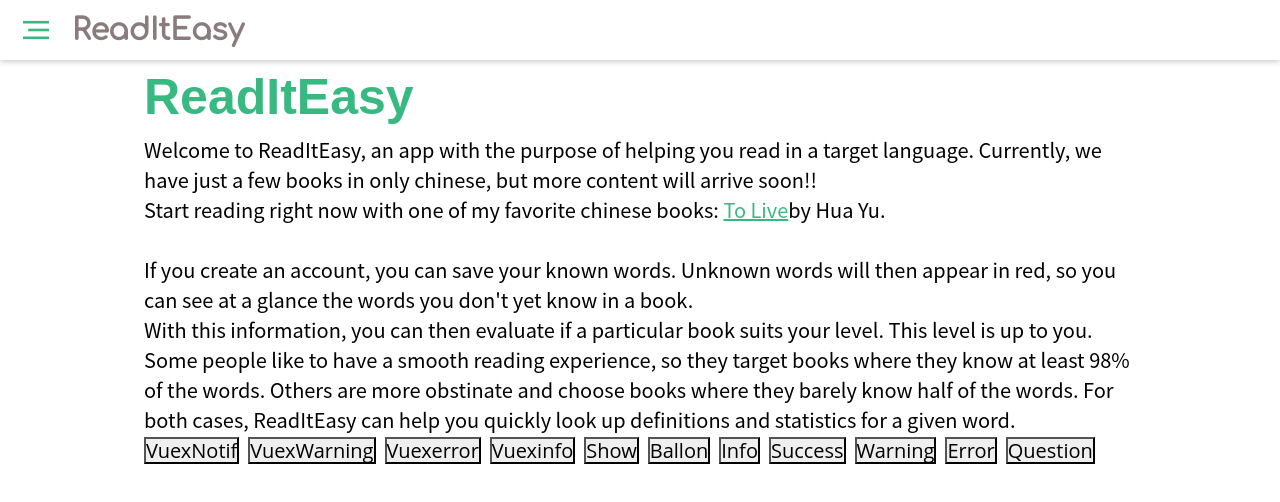
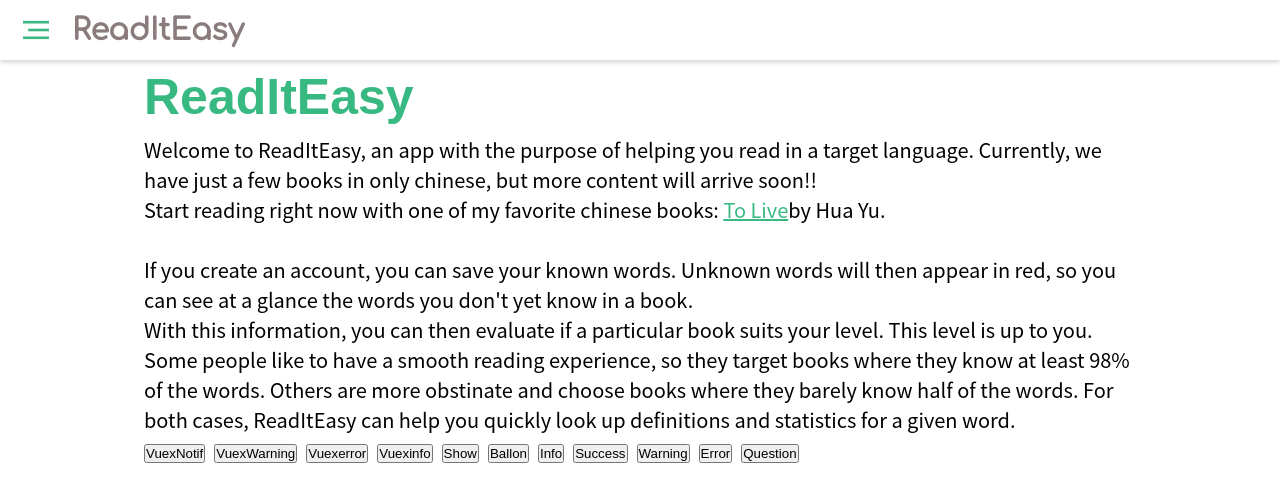
Before and after one commit to ReadItEasy/readiteasy-frontend, a Vue app: page / in a window 1280 px wide. Shown: the top 502 px of the page. Built offline with nearby package versions, Linux system fonts and the light colour scheme; a small style sheet from the web is missing; what vue-izitoast, vue-js-toggle-button, vue-mq, vue-touch would draw is missing.

Commit message:
<add> notification handmade component part 2

```diff
--- a/src/App.vue
+++ b/src/App.vue
@@ -142,32 +142,32 @@ small {
   background: linear-gradient(to right, #16c0b0, #84cf6a);
   color: #fff;
 }
-button,
-label,
-input,
-optgroup,
-select,
-textarea {
-  display: inline-flex;
-  font-family: "Open sans", sans-serif;
-  font-size: 100%;
-  line-height: 1.15;
-  margin: 0;
-}
-button,
-input {
-  overflow: visible;
-}
-button,
-select {
-  text-transform: none;
-}
-button,
-[type="button"],
-[type="reset"],
-[type="submit"] {
-  -webkit-appearance: none;
-}
+// button,
+// label,
+// input,
+// optgroup,
+// select,
+// textarea {
+//   display: inline-flex;
+//   font-family: "Open sans", sans-serif;
+//   font-size: 100%;
+//   line-height: 1.15;
+//   margin: 0;
+// }
+// button,
+// input {
+//   overflow: visible;
+// }
+// button,
+// select {
+//   text-transform: none;
+// }
+// button,
+// [type="button"],
+// [type="reset"],
+// [type="submit"] {
+//   -webkit-appearance: none;
+// }
 button::-moz-focus-inner,
 [type="button"]::-moz-focus-inner,
 [type="reset"]::-moz-focus-inner,
--- a/src/components/notifications/NotificationMessage.vue
+++ b/src/components/notifications/NotificationMessage.vue
@@ -1,21 +1,27 @@
 <template>
   <div class="capsule">
-
     <div :class="typeClass" class="notification" role="alert">
       <!-- <div :class="typeClass" class="notification alert alert-dismissible fade show" role="alert"> -->
+      <div class="notification__progress-bar" ref="bar"></div>
+      <BaseIconCustom :name="'notification-'+ notification.type" class="notification__icon" />
+      <span class="notification__title">{{ notification.title }}</span>
+      <span class="notification__message">{{ notification.message }}</span>
       <button type="button" class="notification__close" @click="removeNotification(notification)">
         <span aria-hidden="true">&times;</span>
       </button>
-    <div class="notification__progress-bar" ref="bar"></div>
-    <span class="notification__title">{{ notification.title }}</span>
-    <span class="notification__message">{{ notification.message }}</span>
     </div>
   </div>
 </template>
 
 <script>
 import { mapActions } from "vuex";
+
+import BaseIconCustom from "@/components/base/BaseIconCustom.vue";
+
 export default {
+  components: {
+    BaseIconCustom
+  },
   props: ["notification"],
   data() {
     return {
@@ -51,18 +57,19 @@ export default {
 .capsule {
   width: 100%;
 }
+
 .notification {
   position: relative;
   float: right;
   display: inline-flex;
+  align-items: center;
   clear: both;
-  text-align: right;
+  // text-align: right;
   width: auto;
-  // display: flex;
   font-size: 14px;
   font-family: "Lato", Tahoma, Arial;
   margin-bottom: 10px;
-  padding: 15px 30px 15px 15px;
+  padding: 15px 0 15px 15px;
   border-radius: 3px;
   box-shadow: inset 0 -10px 20px -10px rgba(0, 0, 0, 0.2),
     inset 0 0 5px rgba(0, 0, 0, 0.1), 0 8px 8px -5px rgba(0, 0, 0, 0.25);
@@ -72,9 +79,11 @@ export default {
     font-weight: bolder;
     padding-right: 10px;
   }
+
   &__message {
     color: rgba(0, 0, 0, 0.6);
   }
+
   &__progress-bar {
     position: absolute;
     bottom: 0;
@@ -86,10 +95,31 @@ export default {
     transition-property: width;
     transition-timing-function: linear;
   }
+
+  &__icon {
+    margin-right: 10px;
+  }
+
   &__close {
     @include button-reset;
-    position: absolute;
-    right: 15px;
+    // position: absolute;
+    // right: 15px;
+    // margin: auto;
+    // position: absolute;
+    height: 100%;
+    // padding-right: 100%;
+    width: 40px;
+    // top: 0px;
+    // right: 0px;
+    font-size: 1rem;
+    color: rgba(0, 0, 0, 0.6);
+    :hover {
+      color: black;
+    }
+    span {
+      height: 100%;
+
+    }
   }
 }
 
--- a/src/store/index.js
+++ b/src/store/index.js
@@ -126,8 +126,9 @@ const userModule = {
         })
         .catch(() => {
           dispatch("notification/addNotification", {
-            message: "Error : Couldn't log in",
-            type: "danger",
+            title: "Error",
+            message: "Couldn't login",
+            type: "error",
           });
         });
     },
```
Also changed, not shown: public/feather-sprite-custom.svg. Lines whose indentation alone changed are shown as unchanged.
